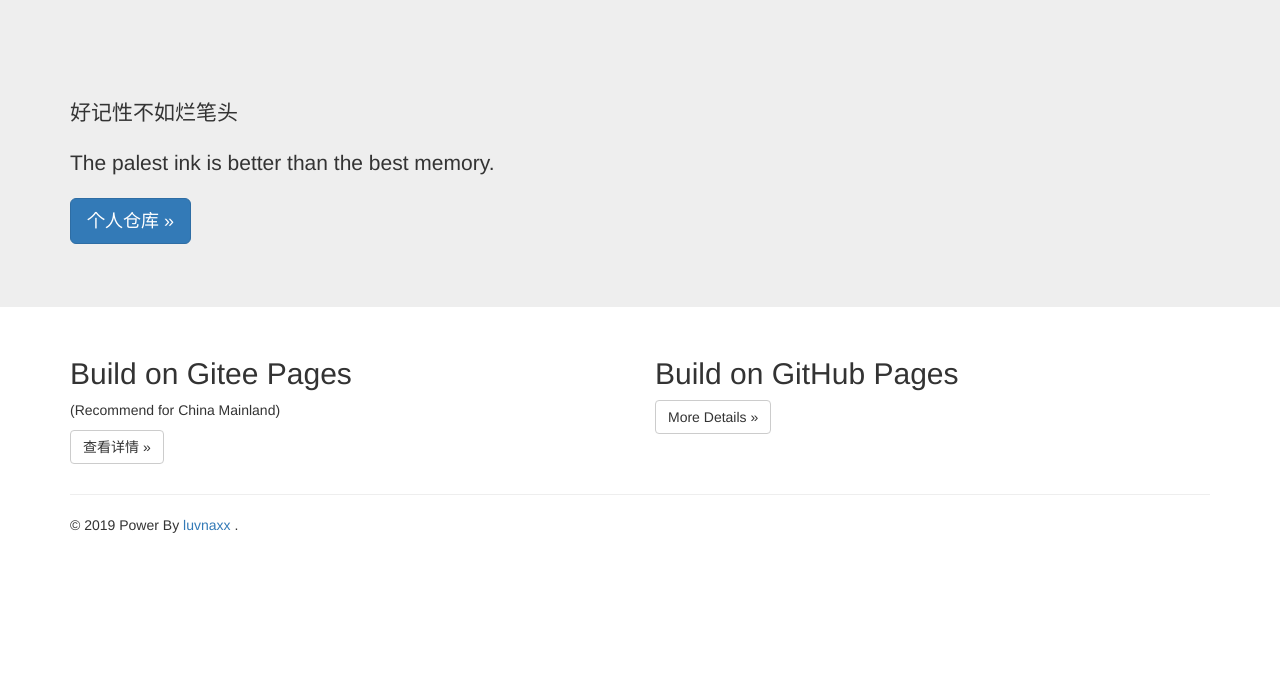
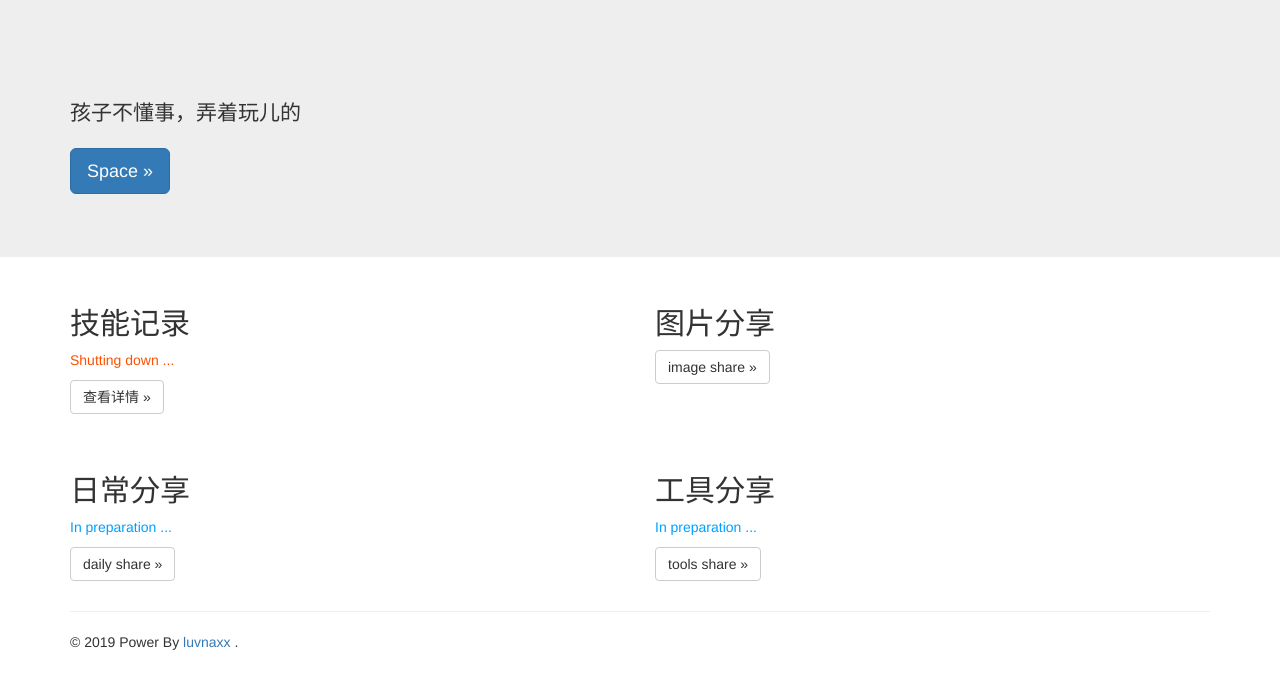
Before and after one commit to luvnaxx/website-index, a plain HTML site: page index.html in a window 1280 px wide. Drawn offline with nearby package versions, Linux system fonts and the light colour scheme.

Commit message:
update index.html

```diff
--- a/index.html
+++ b/index.html
@@ -3,29 +3,50 @@
     <meta charset="utf-8">
     <meta name="viewport" content="width=device-width, initial-scale=1">
     <link href="https://cdn.bootcss.com/bootstrap/3.3.7/css/bootstrap.css" rel="stylesheet">
+
+    <style>
+        .spacing {
+        height: 30px;
+        }
+    </style>
 </head>
 
 <body style="padding-bottom: 0">
 
 <div class="jumbotron">
     <div class="container" style="padding-top: 30px">
-        <p style="margin-top: 20px;">好记性不如烂笔头</p>
-        <p style="margin-top: 20px;">The palest ink is better than the best memory.</p>
-        <p style="margin-top: 20px;"><a class="btn btn-primary btn-lg" href="https://github.com/luvnaxx/" role="button"> 个人仓库 &raquo;</a></p>
+        <p style="margin-top: 20px;">孩子不懂事，弄着玩儿的</p>
+        <p style="margin-top: 20px;"><a class="btn btn-primary btn-lg" href="https://space.bilibili.com/8982152" role="button"> Space &raquo;</a></p>
     </div>
 </div>
+
 
 <div class="container">
     <!-- Example row of columns -->
     <div class="row">
         <div class="col-md-6">
-            <h2>Build on Gitee Pages<br/></h2>
-            <p>(Recommend for China Mainland)</p>
+            <h2>技能记录<br/></h2>
+            <p style="color: rgb(255, 80, 0);">Shutting down ...</p>
             <p><a class="btn btn-default" href="https://luvnaxx.gitee.io/" role="button">查看详情 &raquo;</a></p>
         </div>
         <div class="col-md-6">
-            <h2>Build on GitHub Pages</h2>
-            <p><a class="btn btn-default" href="https://blog.luvnaxx.com/" role="button">More Details &raquo;</a></p>
+            <h2>图片分享</h2>
+            <p><a class="btn btn-default" href="https://images.luvnaxx.com/" role="button">image share &raquo;</a></p>
+        </div>
+    </div>
+
+    <div class="spacing"></div>
+
+    <div class="row">
+        <div class="col-md-6">
+            <h2>日常分享<br/></h2>
+            <p style="color: rgb(0, 160, 255);">In preparation ...</p>
+            <p><a class="btn btn-default" href="https://life.luvnaxx.com/" role="button">daily share &raquo;</a></p>
+        </div>
+        <div class="col-md-6">
+            <h2>工具分享<br/></h2>
+            <p style="color: rgb(0, 160, 255);">In preparation ...</p>
+            <p><a class="btn btn-default" href="https://tools.luvnaxx.com/" role="button">tools share &raquo;</a></p>
         </div>
     </div>
 
```
